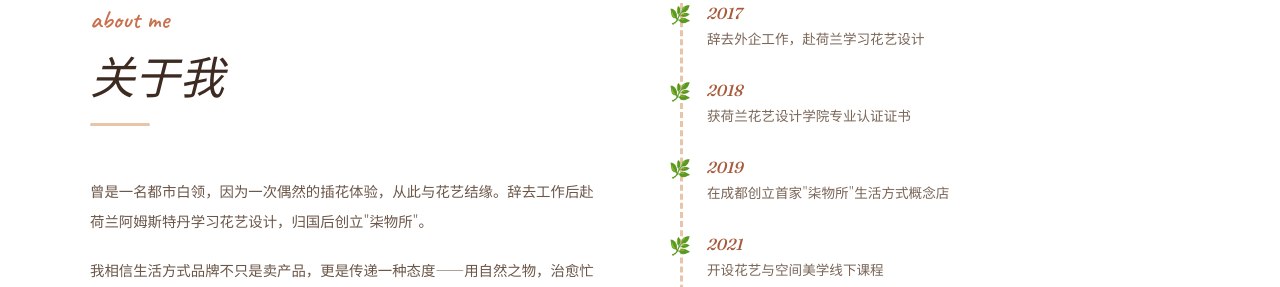
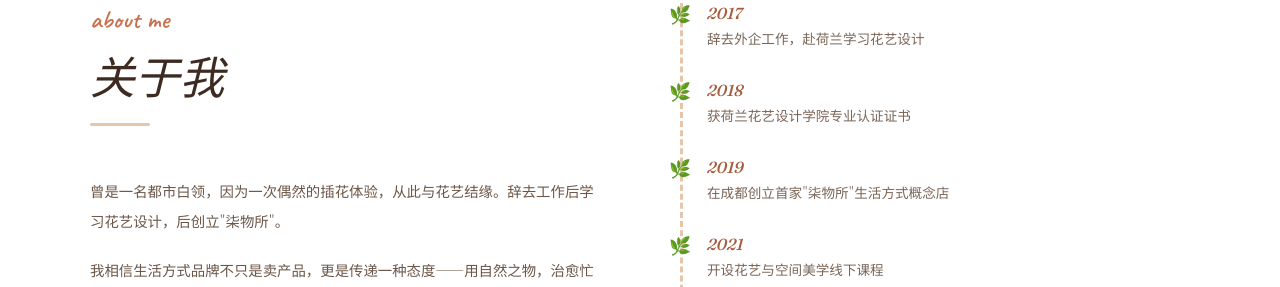
Before and after one commit to llkk005jj24-jpg/liwen, a plain HTML site: page index.html in a window 1280 px wide. Shown: the part 897-1184 px from the top of the page. Drawn offline with Linux system fonts and the light colour scheme.

Commit message:
Update index.html

```diff
--- a/index.html
+++ b/index.html
@@ -59,7 +59,7 @@
       <h2 class="s5-title">关于我</h2>
       <div class="s5-rule"></div>
       <div class="s5-about-text">
-        <p>曾是一名都市白领，因为一次偶然的插花体验，从此与花艺结缘。辞去工作后赴荷兰阿姆斯特丹学习花艺设计，归国后创立"柒物所"。</p >
+        <p>曾是一名都市白领，因为一次偶然的插花体验，从此与花艺结缘。辞去工作后学习花艺设计，后创立"柒物所"。</p >
         <p>我相信生活方式品牌不只是卖产品，更是传递一种态度——用自然之物，治愈忙碌的心。如今"柒物所"已拥有3家实体店，并开设花艺与生活美学课程。</p >
         <p>愿每一个走进柒物所的人，都能找到属于自己的那份宁静与美好。</p >
       </div>
```
